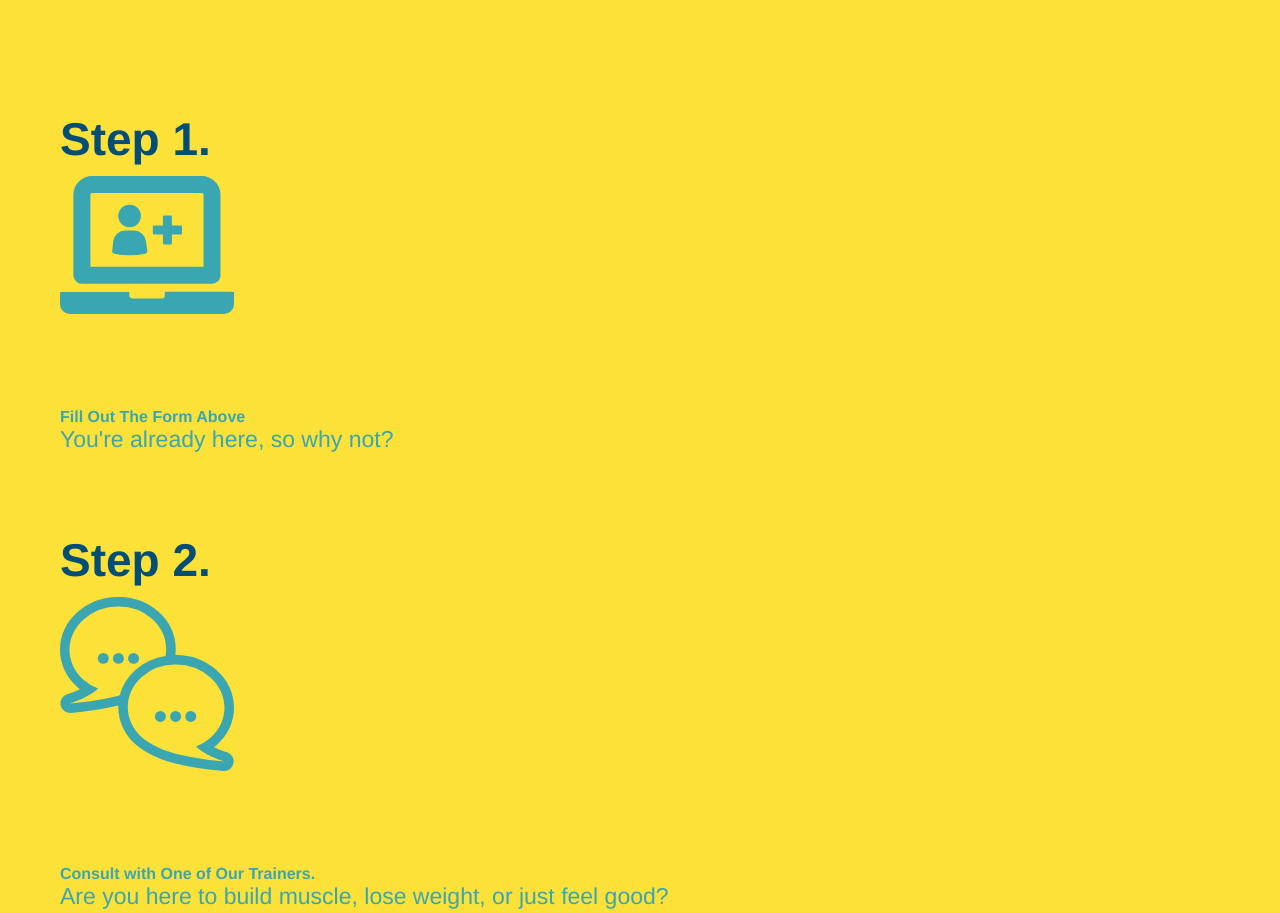
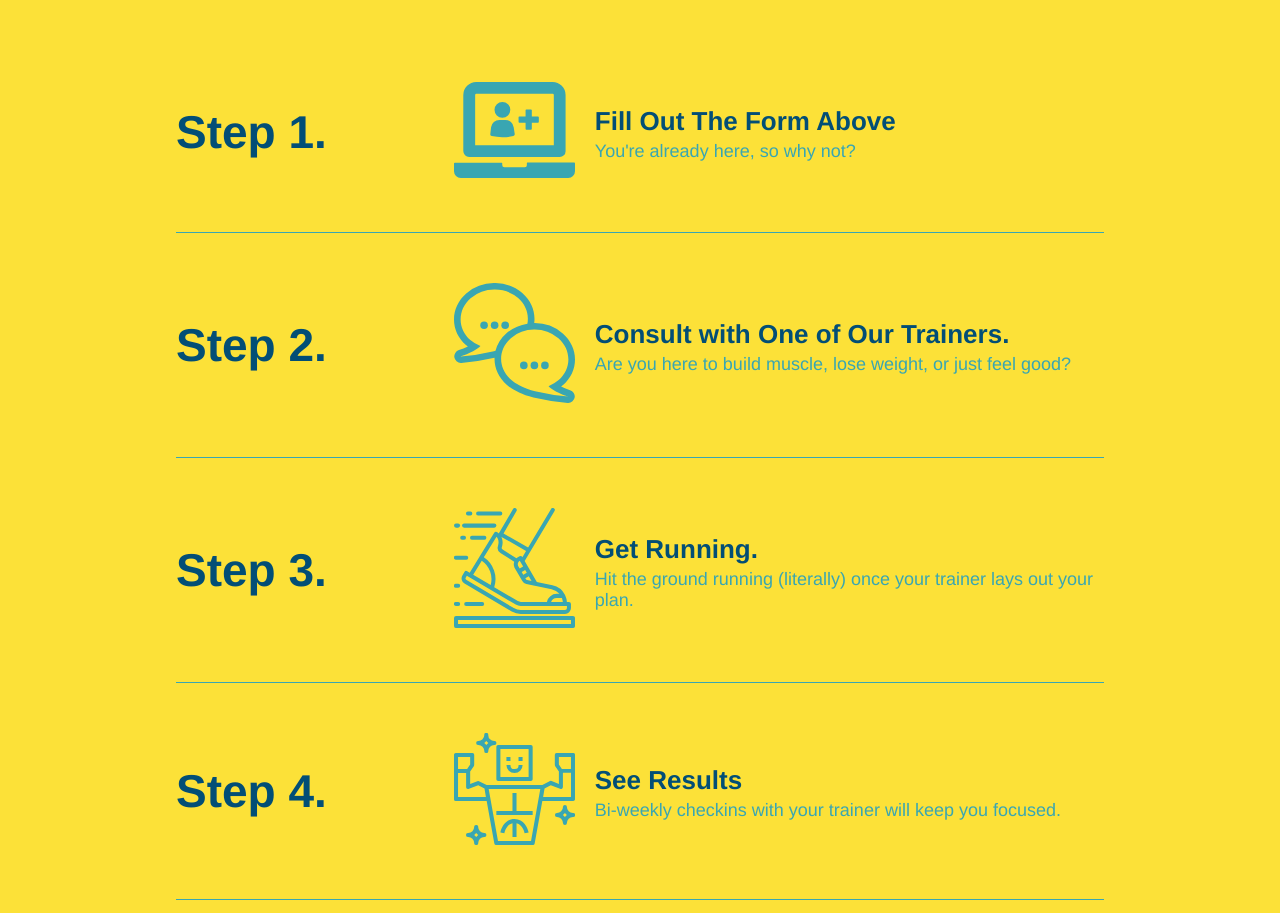
Before and after one commit to savbennett8/run-buddy, a plain HTML site: page index.html in a window 1280 px wide. Shown: the part 1274-2187 px from the top of the page. Drawn offline with Linux system fonts and the light colour scheme.

Commit message:
add flexbox in css to the steps section

```diff
--- a/assets/css/style.css
+++ b/assets/css/style.css
@@ -172,31 +172,51 @@ section {
     border-color: #39a6b2;
 }
 
-.steps div {
-    margin-bottom: 80px;
+.step {
+    margin: 50px auto;
+    padding-bottom: 50px;
+    width: 80%;
+    border-bottom: 1px solid #39a6b2;
+    display: flex;
+    flex-wrap: wrap;
+    align-items: center;
+    justify-content: space-between;
 }
 
-.steps img {
-    width: 15%;
-    margin: 10px 0;
+.step h3 {
+    color: #024e76;
+    font-size: 46px;
+    flex: 1 30%;
 }
 
-.steps h3 {
-    color: #024e76;
-    font-size: 46px;
-    margin-top: 10px;
+.step-info {
+    flex: 2 70%;
+    display: flex;
+    flex-wrap: wrap;
+    align-items: center;
 }
 
-.steps p {
-    color: #39a6b2;
-    font-size: 23px;
+.step-img {
+    flex: 1 12%;
+    margin-right: 20px;
+}
+.step-img img {
+    max-width: 100%;
 }
 
-.steps span {
-    font-size: 38px;
+.step-text {
+    flex: 12;
 }
 
-.trainers {
+.step-text h4 {
+    font-size: 26px;
+    line-height: 1.5;
+    color: #024e76;
+}
+
+.step-text p {
+    color: #39a6b2;
+    font-size: 18px;
 }
 
 .trainer {
```
